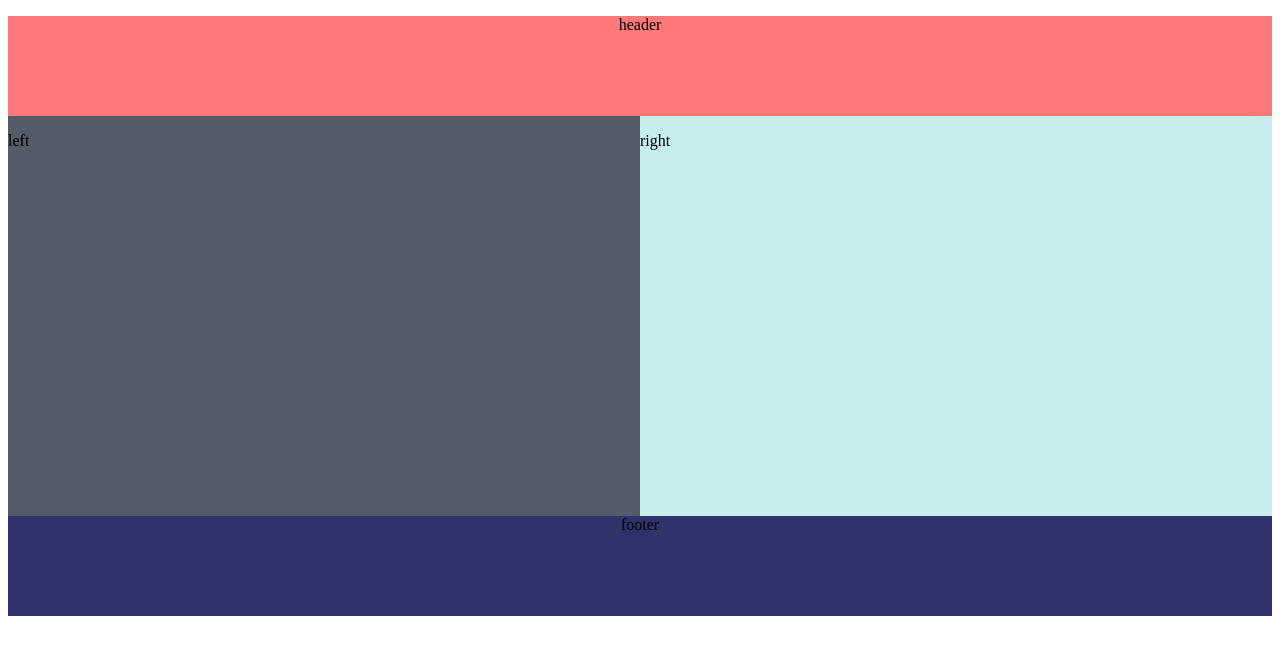
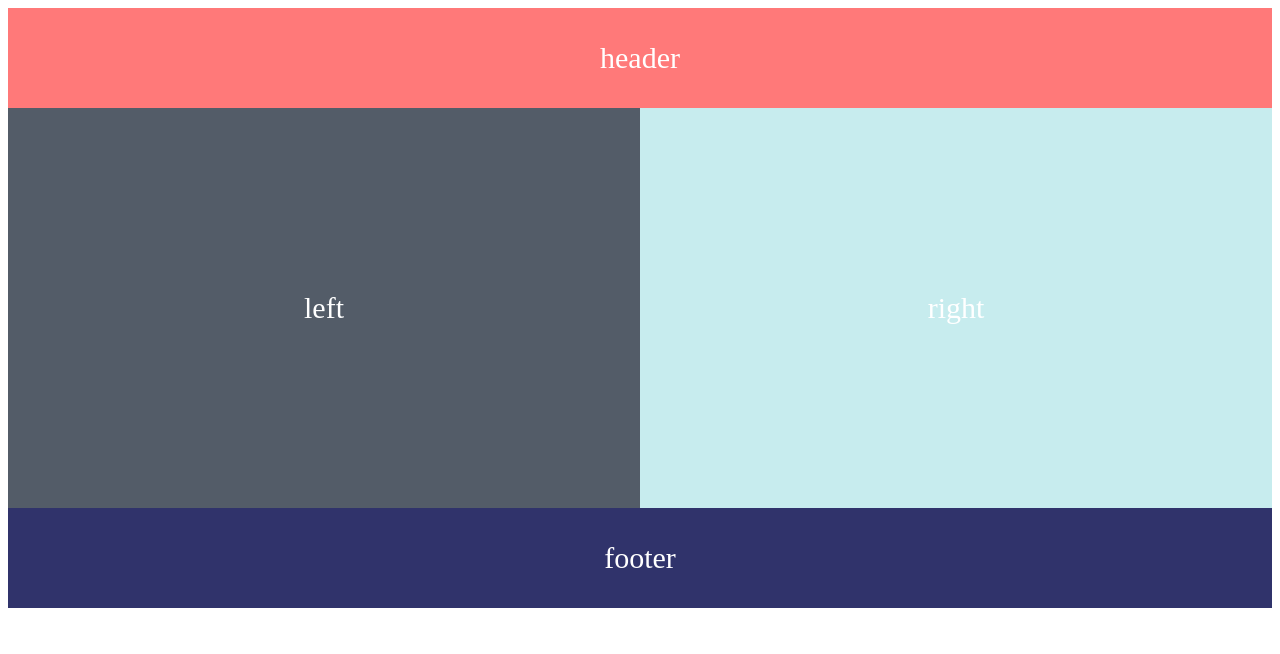
Before and after one commit to kazifarukcse/two-layout-html, a plain HTML site: page index.html in a window 1280 px wide. Drawn offline with Linux system fonts and the light colour scheme.

Commit message:
Update Style.css

```diff
--- a/Style.css
+++ b/Style.css
@@ -2,26 +2,50 @@
 	min-height: 100px;
 	background-color: #ff7979;
 	text-align: center;
+	display : flex;
+  	align-items : center;
+  	justify-content: center;
+  	font-size: 30px;
+  	color: white;
 
 }
 #wrapper{
 	overflow: hidden;
+
 }
 .left{
 	background-color: #535c68;
 	min-height: 400px;
 	float: left;
 	width: 50%;
+	color: white;
+	display : flex;
+  	align-items : center;
+  	justify-content: center;
+  	font-size: 30px;
+
 }
 .right{
 	background-color: #c7ecee;
 	min-height: 400px;
 	float: right;
 	width: 50%;
+	color: white;
+	display : flex;
+  	align-items : center;
+  	justify-content: center;
+  	font-size: 30px;
+
 }
 .footer-bootom{
 	min-height: 100px;
 	background-color: #30336b;
 	text-align: center;
+	color: white;
+	 display : flex;
+  	align-items : center;
+  	justify-content: center;
+  	font-size: 30px;
+
 
 }
```
